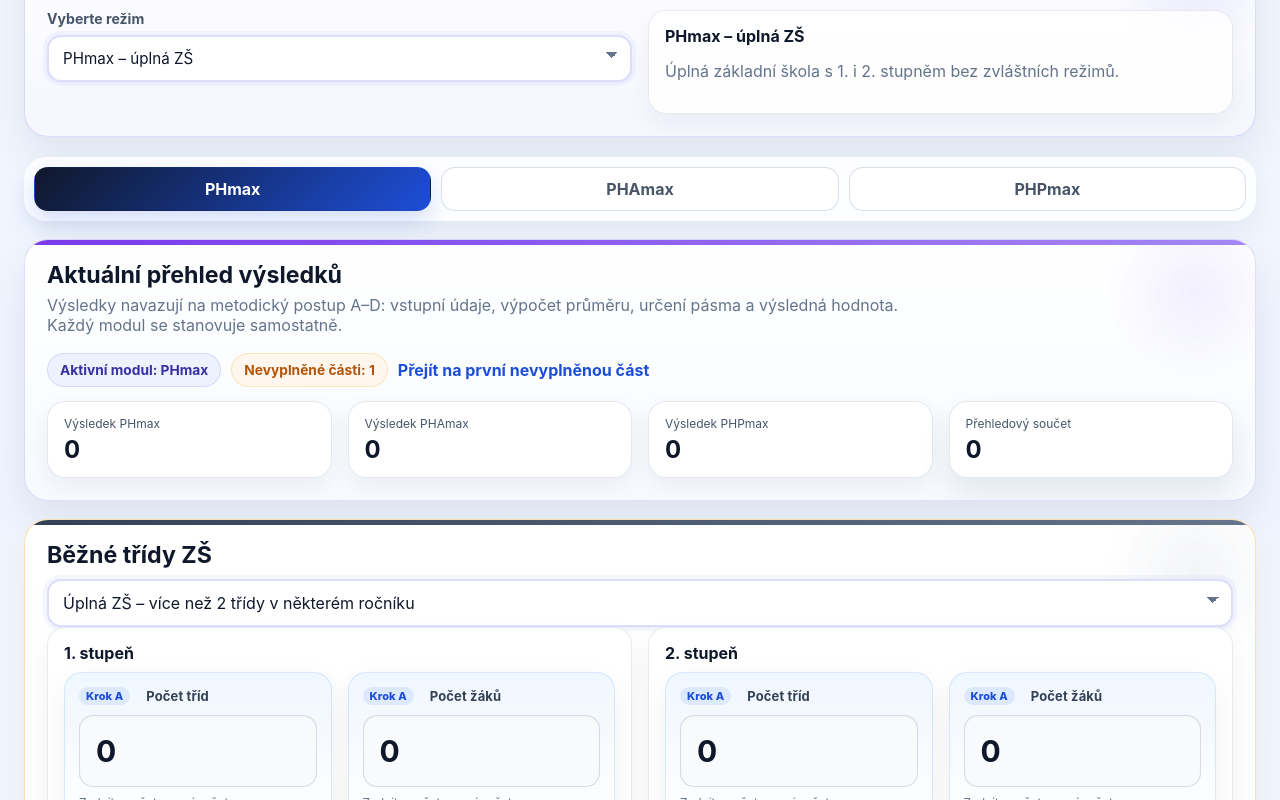
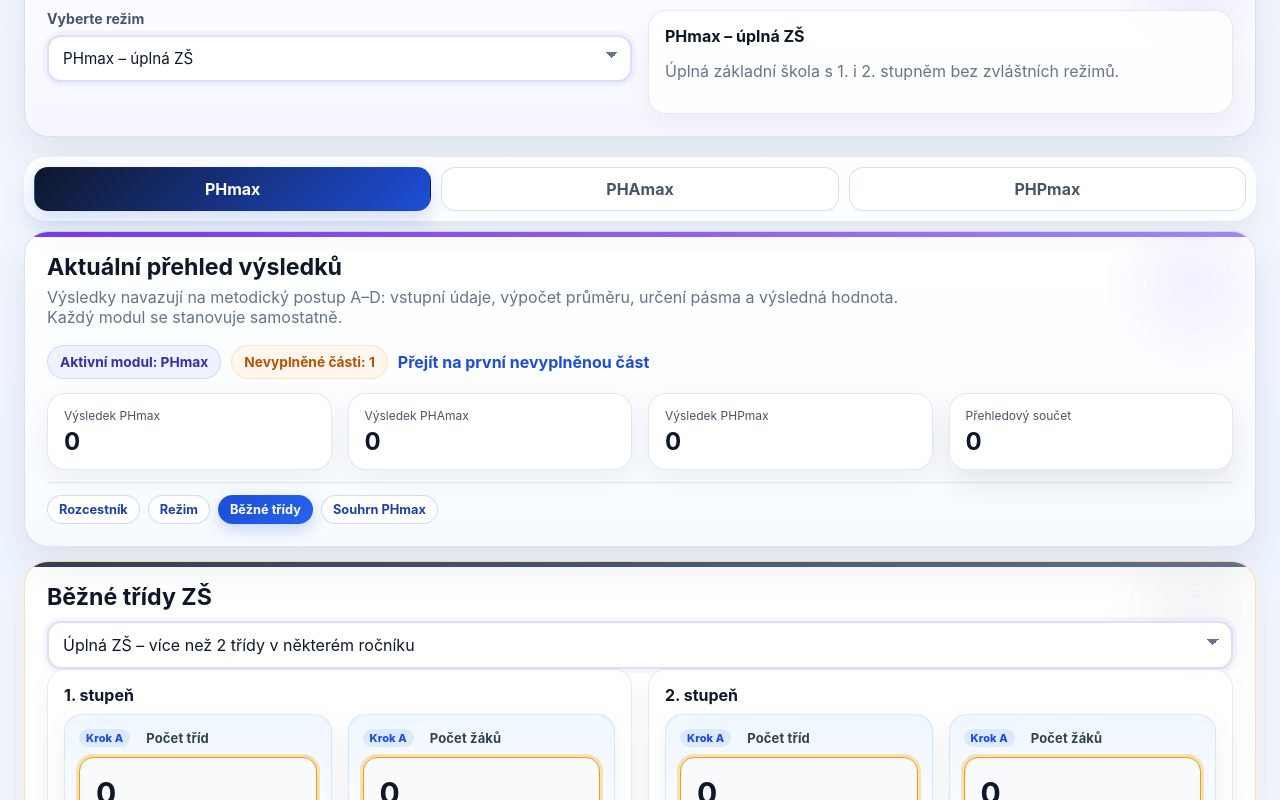
Before and after one commit to tomas-zahradnicek/phmax_webapp, a React (Vite) app: page / in a window 1280 px wide. Shown: the part 1500-2300 px from the top of the page. Built offline with nearby package versions, Linux system fonts and the light colour scheme.

Commit message:
Add files via upload

```diff
--- a/src/App.tsx
+++ b/src/App.tsx
@@ -1,4 +1,4 @@
-import React, { useEffect, useMemo, useState } from "react";
+import React, { useCallback, useEffect, useMemo, useRef, useState } from "react";
 import {
   B13_MORE_THAN_2,
   B34_MAX_2,
@@ -971,13 +971,6 @@ export default function App() {
     win.print();
   };
 
-  const goToSection = (sectionId: string) => {
-    const element = document.querySelector(`[data-section="${sectionId}"]`);
-    if (element instanceof HTMLElement) {
-      element.scrollIntoView({ behavior: "smooth", block: "start" });
-    }
-  };
-
   const validationIssues = (() => {
     const issues: { section: string; label: string }[] = [];
     if (tab === "phmax") {
@@ -999,6 +992,113 @@ export default function App() {
   const incompleteSections = new Set(validationIssues.map((item) => item.section)).size;
   const firstIssueSection = validationIssues[0]?.section ?? "";
   const hasIssue = (sectionId: string) => validationIssues.some((item) => item.section === sectionId);
+
+  const workspaceStickyRef = useRef<HTMLDivElement>(null);
+  const [activeScrollSection, setActiveScrollSection] = useState("");
+  const tabChangeSkipRef = useRef(true);
+
+  const goToSection = useCallback((sectionId: string) => {
+    const element = document.querySelector(`[data-section="${sectionId}"]`);
+    if (!element || !(element instanceof HTMLElement)) return;
+    const dock = workspaceStickyRef.current;
+    const offset = dock?.offsetHeight ?? 100;
+    const top = element.getBoundingClientRect().top + window.scrollY - offset - 12;
+    window.scrollTo({ top: Math.max(0, top), behavior: "smooth" });
+  }, []);
+
+  const phmaxJumpSections = useMemo(() => {
+    const items: { id: string; label: string }[] = [
+      { id: "guide", label: "Rozcestník" },
+      { id: "setup", label: "Režim" },
+    ];
+    if (hasSection("basic_first") || hasSection("basic_second") || hasSection("school_variant_first_stage_only")) {
+      items.push({ id: "basic", label: "Běžné třídy" });
+    }
+    if (hasSection("sec16_first") || hasSection("sec16_second")) items.push({ id: "sec16", label: "§ 16/9" });
+    if (hasSection("special_i_first") || hasSection("special_i_second") || hasSection("special_ii")) {
+      items.push({ id: "special", label: "ZŠ speciální" });
+    }
+    if (hasSection("psych_groups")) items.push({ id: "psych", label: "Psychiatrie" });
+    if (hasSection("minority_first")) items.push({ id: "minority", label: "Menšina" });
+    if (hasSection("gym_groups")) items.push({ id: "gym", label: "Gymnázia" });
+    if (hasSection("dominant_c_first") || hasSection("dominant_b_first")) items.push({ id: "mixed", label: "Smíšené" });
+    if (hasSection("prep_class") || hasSection("prep_special") || hasSection("par38") || hasSection("par41")) {
+      items.push({ id: "extras", label: "Samostatné" });
+    }
+    items.push({ id: "phmax-summary", label: "Souhrn PHmax" });
+    return items;
+  }, [mode, visibleSections]);
+
+  const jumpSections = useMemo(() => {
+    if (tab === "pha") return [{ id: "pha", label: "PHAmax" }];
+    if (tab === "php") return [{ id: "php", label: "PHPmax" }];
+    return phmaxJumpSections;
+  }, [tab, phmaxJumpSections]);
+
+  useEffect(() => {
+    const updateActiveFromScroll = () => {
+      const dock = workspaceStickyRef.current;
+      const anchorY = (dock?.getBoundingClientRect().bottom ?? 100) + 6;
+      const candidates = Array.from(document.querySelectorAll<HTMLElement>("[data-section]"));
+      let best = "";
+      let bestScore = Infinity;
+      for (const el of candidates) {
+        const id = el.dataset.section;
+        if (!id) continue;
+        const r = el.getBoundingClientRect();
+        if (r.bottom < anchorY + 20) continue;
+        const score = Math.abs(r.top - anchorY);
+        if (score < bestScore) {
+          bestScore = score;
+          best = id;
+        }
+      }
+      if (best) setActiveScrollSection((prev) => (prev === best ? prev : best));
+    };
+
+    updateActiveFromScroll();
+    window.addEventListener("scroll", updateActiveFromScroll, { passive: true });
+    window.addEventListener("resize", updateActiveFromScroll);
+    return () => {
+      window.removeEventListener("scroll", updateActiveFromScroll);
+      window.removeEventListener("resize", updateActiveFromScroll);
+    };
+  }, [tab, mode, visibleSections]);
+
+  useEffect(() => {
+    const onFocusIn = (e: Event) => {
+      const t = e.target;
+      if (!(t instanceof HTMLElement)) return;
+      const sec = t.closest("[data-section]");
+      if (sec instanceof HTMLElement && sec.dataset.section) {
+        setActiveScrollSection(sec.dataset.section);
+      }
+    };
+    document.addEventListener("focusin", onFocusIn);
+    return () => document.removeEventListener("focusin", onFocusIn);
+  }, []);
+
+  useEffect(() => {
+    if (tabChangeSkipRef.current) {
+      tabChangeSkipRef.current = false;
+      return;
+    }
+    const targetId = tab === "phmax" ? "basic" : tab;
+    requestAnimationFrame(() => {
+      const el = (document.querySelector(`[data-section="${targetId}"]`) ??
+        document.querySelector(`[data-section="guide"]`)) as HTMLElement | null;
+      if (!el) return;
+      const dock = workspaceStickyRef.current;
+      const offset = dock?.getBoundingClientRect().height ?? 100;
+      const rect = el.getBoundingClientRect();
+      if (rect.top < offset + 12 || rect.bottom > window.innerHeight - 32) {
+        const top = rect.top + window.scrollY - offset - 12;
+        window.scrollTo({ top: Math.max(0, top), behavior: "smooth" });
+      }
+    });
+  }, [tab]);
+
+  const validationHighlight = validationIssues.length > 0;
 
   useEffect(() => {
     try {
@@ -1057,7 +1157,7 @@ export default function App() {
   };
 
   return (
-    <div className="app-shell app-shell--gradient">
+    <div className={`app-shell app-shell--gradient${validationHighlight ? " app-shell--validation-hint" : ""}`}>
       <div className="container container--app">
         <header className="hero hero--feature">
           <div className="hero__orb hero__orb--one" />
@@ -1256,13 +1356,14 @@ export default function App() {
           </section>
         )}
 
+        <div className="workspace-sticky" ref={workspaceStickyRef}>
           <div className="tabs tabs--sticky">
-          <button className={tab === "phmax" ? "tab active tab--strong" : "tab tab--strong"} onClick={() => setTab("phmax")}>PHmax</button>
-          <button className={tab === "pha" ? "tab active tab--strong" : "tab tab--strong"} onClick={() => setTab("pha")}>PHAmax</button>
-          <button className={tab === "php" ? "tab active tab--strong" : "tab tab--strong"} onClick={() => setTab("php")}>PHPmax</button>
-        </div>
-
-                <section className="card card--summary section-card section-card--live-results">
+            <button type="button" className={tab === "phmax" ? "tab active tab--strong" : "tab tab--strong"} onClick={() => setTab("phmax")}>PHmax</button>
+            <button type="button" className={tab === "pha" ? "tab active tab--strong" : "tab tab--strong"} onClick={() => setTab("pha")}>PHAmax</button>
+            <button type="button" className={tab === "php" ? "tab active tab--strong" : "tab tab--strong"} onClick={() => setTab("php")}>PHPmax</button>
+          </div>
+
+          <section className="card card--summary section-card section-card--live-results workspace-sticky__summary">
             <h2 className="section-title">Aktuální přehled výsledků</h2>
             <SectionLead>
               Výsledky navazují na metodický postup A–D: vstupní údaje, výpočet průměru, určení pásma a výsledná hodnota. Každý modul se stanovuje samostatně.
@@ -1278,13 +1379,28 @@ export default function App() {
                 </button>
               ) : null}
             </div>
-          <div className="grid four">
+            <div className="grid four workspace-sticky__stats">
               <HeroStat label="Výsledek PHmax" value={totalPhmax} />
               <HeroStat label="Výsledek PHAmax" value={totalPha} />
               <HeroStat label="Výsledek PHPmax" value={totalPhp} />
               <HeroStat label="Přehledový součet" value={round2(totalPhmax + totalPha + totalPhp)} />
             </div>
+            {jumpSections.length > 1 ? (
+              <div className="section-jump-nav" role="navigation" aria-label="Skok na sekci výpočtu">
+                {jumpSections.map(({ id, label }) => (
+                  <button
+                    key={id}
+                    type="button"
+                    className={`section-jump-nav__btn${activeScrollSection === id ? " section-jump-nav__btn--active" : ""}`}
+                    onClick={() => goToSection(id)}
+                  >
+                    {label}
+                  </button>
+                ))}
+              </div>
+            ) : null}
           </section>
+        </div>
 
 {tab === "phmax" && (
           <div className="stack">
@@ -1354,7 +1470,7 @@ export default function App() {
 
             <div className="grid two">
               {(hasSection("sec16_first") || hasSection("sec16_second")) && (
-                <section className="card section-card section-card--module section-card--module-support">
+                <section className="card section-card section-card--module section-card--module-support" data-section="sec16">
                   <h2>Třídy podle § 16 odst. 9</h2>
                   <div className="grid two">
                     {hasSection("sec16_first") && (
@@ -1388,7 +1504,7 @@ export default function App() {
               )}
 
               {(hasSection("special_i_first") || hasSection("special_i_second") || hasSection("special_ii")) && (
-              <section className="card section-card section-card--module section-card--module-special">
+              <section className="card section-card section-card--module section-card--module-special" data-section="special">
                 <h2>ZŠ speciální</h2>
                 <div className="grid two">
                   <NumberField label="I. díl 1. stupeň – třídy" value={special1Classes} onChange={setSpecial1Classes} />
@@ -1416,7 +1532,7 @@ export default function App() {
 
             <div className="grid two">
               {hasSection("psych_groups") && (
-                <section className="card section-card section-card--module section-card--module-psych">
+                <section className="card section-card section-card--module section-card--module-psych" data-section="psych">
                   <h2>Škola při psychiatrické nemocnici <HelpHint text="U této části se pracuje s aktuálním údajem nebo s vyšší hodnotou z aktuálního a předchozího údaje podle zvoleného režimu. Výsledek se pak určí podle příslušného pásma pro 1. stupeň, 2. stupeň nebo společnou výuku." /></h2>
                   <p className="muted-text">Najeďte na ikonu „i“ u nadpisu pro stručnou metodickou nápovědu.</p>
                   <table className="table">
@@ -1461,7 +1577,7 @@ export default function App() {
               )}
 
               {hasSection("minority_first") && (
-                <section className="card">
+                <section className="card section-card section-card--module section-card--module-minority" data-section="minority">
                   <h2>ZŠ s jazykem národnostní menšiny</h2>
                   <select value={minorityType} onChange={(e) => setMinorityType(e.target.value as keyof typeof B17_B21)}>
                     <option value="minority1">1 třída 1. stupně</option>
@@ -1506,7 +1622,7 @@ export default function App() {
 
             <div className="grid two">
               {hasSection("gym_groups") && (
-                <section className="card section-card section-card--module section-card--module-gym">
+                <section className="card section-card section-card--module section-card--module-gym" data-section="gym">
                   <h2>Nižší ročníky víceletých gymnázií</h2>
                   <table className="table">
                     <thead>
@@ -1545,7 +1661,7 @@ export default function App() {
               )}
 
               {(hasSection("dominant_c_first") || hasSection("dominant_b_first")) && (
-                <section className="card section-card section-card--module section-card--module-mixed">
+                <section className="card section-card section-card--module section-card--module-mixed" data-section="mixed">
                   <h2>Smíšené třídy § 16 odst. 9 a ZŠ speciální <HelpHint text="Podle metodiky se tyto třídy posuzují samostatně podle převažujícího oboru vzdělání. Pokud ve třídě převažuje obor 79-01-C/01, použijí se řádky B9 až B10. Pokud převažuje 79-01-B/01 nebo je počet žáků shodný, použijí se řádky B26 až B28." /></h2>
                   <p className="muted-text">Modelový postup odpovídá schématu metodiky: A. vstupní údaje, B. průměrný počet žáků, C. přiřazení pásma, D. dílčí a celkový výsledek.</p>
 
@@ -1610,7 +1726,7 @@ export default function App() {
             </div>
 
             {(hasSection("prep_class") || hasSection("prep_special") || hasSection("par38") || hasSection("par41")) && (
-              <section className="card section-card section-card--module section-card--module-extras">
+              <section className="card section-card section-card--module section-card--module-extras" data-section="extras">
                 <h2>Samostatné položky PHmax</h2>
                 <div className="grid four">
                   {hasSection("prep_class") && (
@@ -1658,7 +1774,7 @@ export default function App() {
               <button className="btn ghost" onClick={resetPhmax}>Vymazat údaje PHmax</button>
             </div>
 
-            <section className="card muted card--summary section-card section-card--summary-phmax">
+            <section className="card muted card--summary section-card section-card--summary-phmax" data-section="phmax-summary">
               <h2 className="section-title">Souhrn výsledků PHmax</h2>
               <div className="grid four">
                 <ResultCard label="Běžné třídy" value={basicPhmax} />
--- a/src/styles.css
+++ b/src/styles.css
@@ -342,6 +342,77 @@ textarea:focus-visible {
   margin-bottom: 18px;
 }
 
+.workspace-sticky {
+  position: sticky;
+  top: 12px;
+  z-index: 6;
+  display: flex;
+  flex-direction: column;
+  gap: 10px;
+  margin-bottom: 14px;
+}
+
+.workspace-sticky .tabs--sticky {
+  position: relative;
+  top: auto;
+  margin-bottom: 0;
+  z-index: 1;
+}
+
+.workspace-sticky__summary {
+  margin: 0 !important;
+  box-shadow: 0 14px 36px rgba(15, 23, 42, 0.08);
+}
+
+.workspace-sticky__stats {
+  margin-top: 4px;
+}
+
+.section-jump-nav {
+  display: flex;
+  flex-wrap: wrap;
+  gap: 8px;
+  margin-top: 12px;
+  padding-top: 12px;
+  border-top: 1px solid rgba(148, 163, 184, 0.22);
+}
+
+.section-jump-nav__btn {
+  appearance: none;
+  border: 1px solid rgba(37, 99, 235, 0.22);
+  background: rgba(255, 255, 255, 0.92);
+  color: #1e40af;
+  font-size: 0.8rem;
+  font-weight: 700;
+  padding: 6px 11px;
+  border-radius: 999px;
+  cursor: pointer;
+  transition:
+    background-color 140ms ease,
+    border-color 140ms ease,
+    box-shadow 140ms ease;
+}
+
+.section-jump-nav__btn:hover {
+  background: #fff;
+  border-color: rgba(37, 99, 235, 0.45);
+  box-shadow: 0 4px 12px rgba(29, 78, 216, 0.12);
+}
+
+.section-jump-nav__btn--active {
+  background: linear-gradient(135deg, #1d4ed8 0%, #2563eb 100%);
+  color: #fff;
+  border-color: transparent;
+  box-shadow: 0 6px 16px rgba(29, 78, 216, 0.22);
+}
+
+.app-shell--validation-hint .number-field__input.is-empty {
+  border-color: #f59e0b !important;
+  box-shadow:
+    inset 0 1px 2px rgba(15, 23, 42, 0.04),
+    0 0 0 3px rgba(245, 158, 11, 0.28) !important;
+}
+
 .tabs--compact { margin-bottom: 16px; }
 
 .tab {
@@ -1284,12 +1355,17 @@ input[type="radio"] {
   .hero-actions,
   .hero__stats,
   .results-panel__meta,
+  .section-jump-nav,
   .section-card--live-results,
   .card--onboarding,
   .card--accent,
   .card--elevated,
   .section-card--guide,
   .section-card--setup {
+    display: none !important;
+  }
+
+  .workspace-sticky {
     display: none !important;
   }
 
```
Lines whose indentation alone changed are shown as unchanged.
